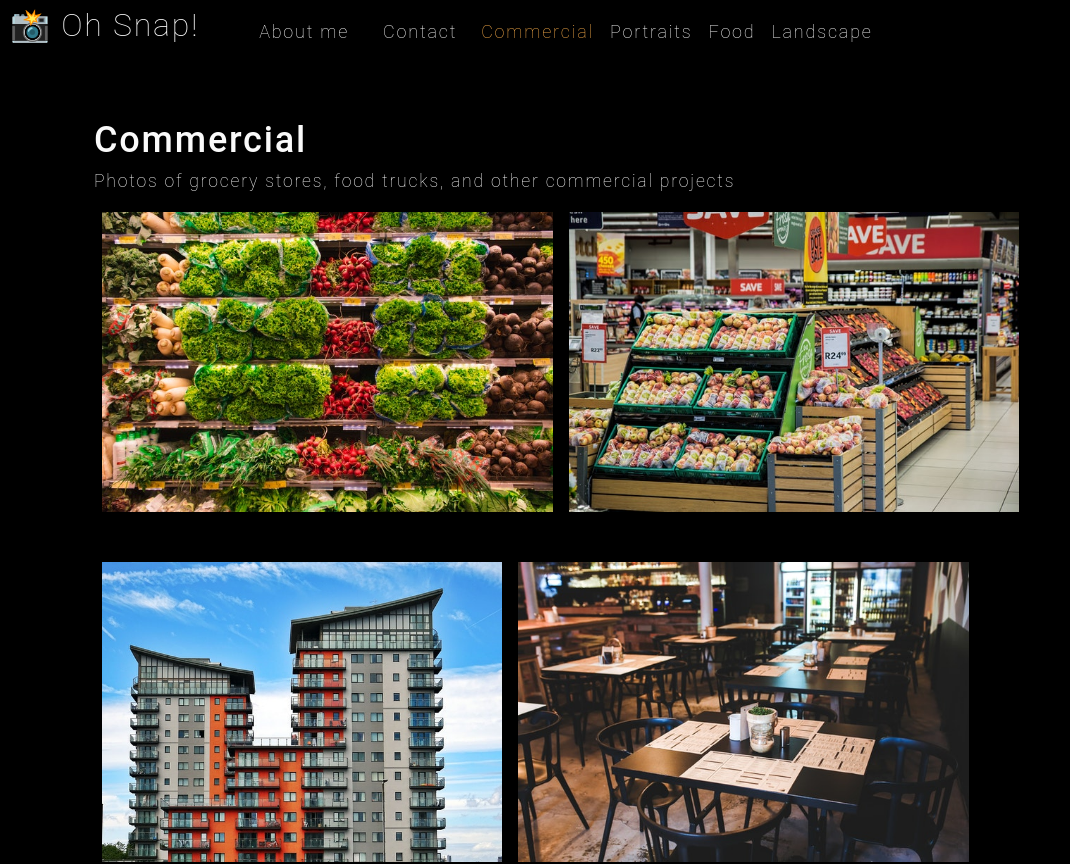
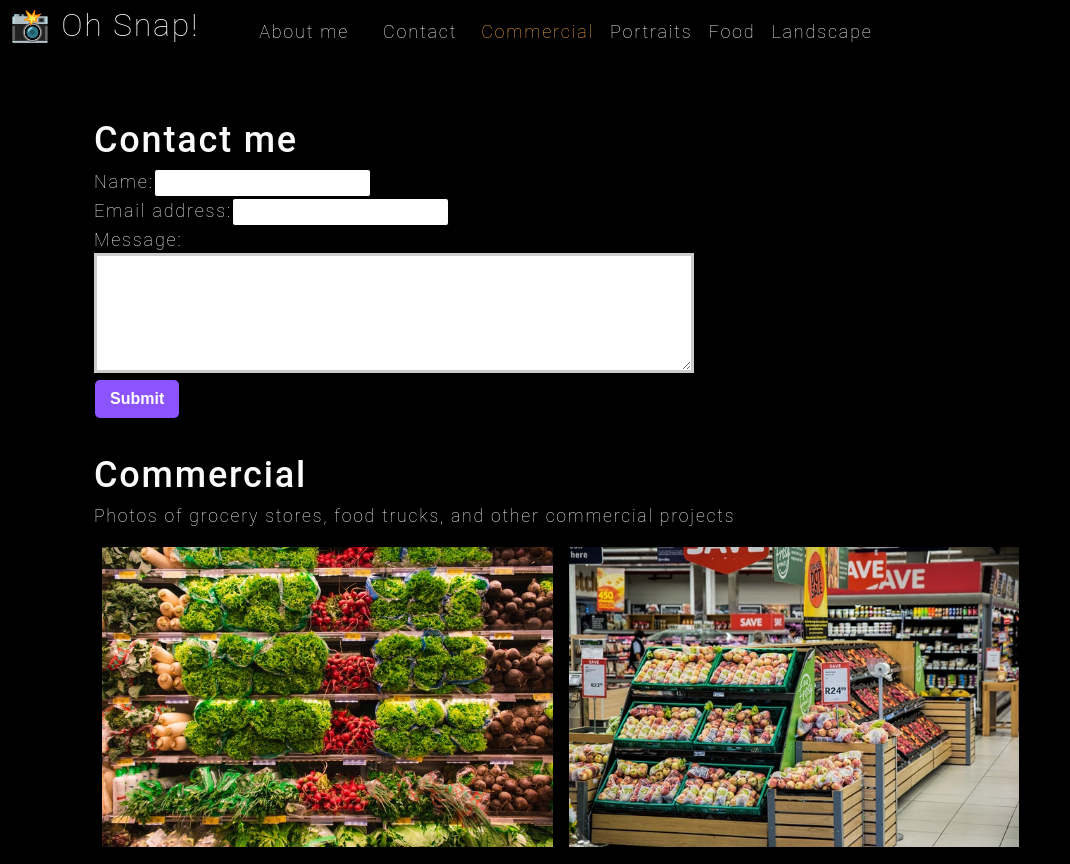
Before and after one commit to akelstrom/oh-snap, a React (Create React App) app: page / in a window 1280 px wide. Shown: the top 864 px of the page, without its empty margins (0-1070 px from the left). Built offline with nearby package versions, Linux system fonts and the light colour scheme.

Commit message:
handled form submission

```diff
--- a/src/App.js
+++ b/src/App.js
@@ -2,6 +2,7 @@
 import Nav from './components/Nav';
 import About from './components/About';
 import Gallery from './components/Gallery';
+import ContactForm from './components/Contact';
 
 
 function App() {
@@ -26,6 +27,7 @@
       ></Nav>
       <main>
         <div>
+        <ContactForm></ContactForm>
         <Gallery currentCategory={currentCategory}></Gallery>
           <About></About>
         </div>
--- a/src/components/Contact/index.js
+++ b/src/components/Contact/index.js
@@ -1,21 +1,53 @@
-import React from "react";
+import React, { useState } from "react";
 
 function ContactForm() {
+  const [formState, setFormState] = useState({
+    name: "",
+    email: "",
+    message: "",
+  });
+
+  const { name, email, message } = formState;
+
+  function handleChange(e) {
+    setFormState({ ...formState, [e.target.name]: e.target.value });
+  }
+
+  function handleSubmit(e) {
+    e.preventDefault();
+    console.log(formState);
+  }
+
   return (
     <section>
       <h1>Contact me</h1>
-      <form id="contact-form">
+      <form id="contact-form" onSubmit={handleSubmit}>
         <div>
           <label htmlFor="name">Name:</label>
-          <input type="text" name="name" />
+          <input
+            type="text"
+            defaultValue={name}
+            onChange={handleChange}
+            name="name"
+          />
         </div>
         <div>
           <label htmlFor="email">Email address:</label>
-          <input type="email" name="email" />
+          <input
+            type="email"
+            defaultValue={email}
+            onChange={handleChange}
+            name="email"
+          />
         </div>
         <div>
           <label htmlFor="message">Message:</label>
-          <textarea name="message" rows="5" />
+          <textarea
+            name="message"
+            defaultValue={message}
+            onChange={handleChange}
+            rows="5"
+          />
         </div>
         <button type="submit">Submit</button>
       </form>
```
